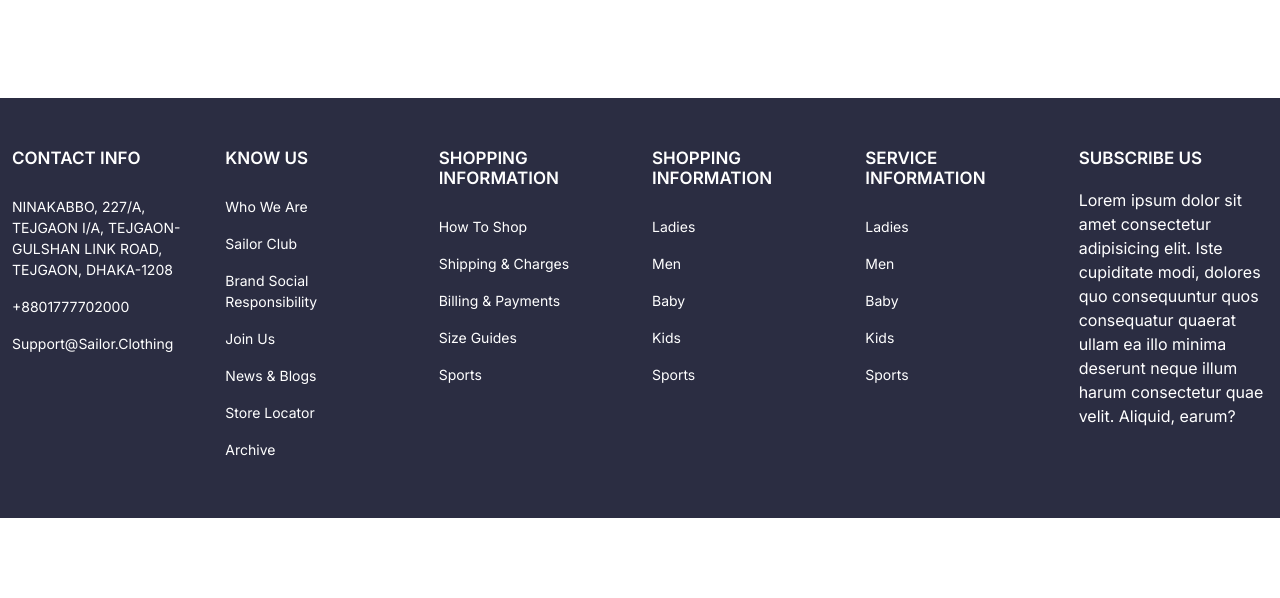
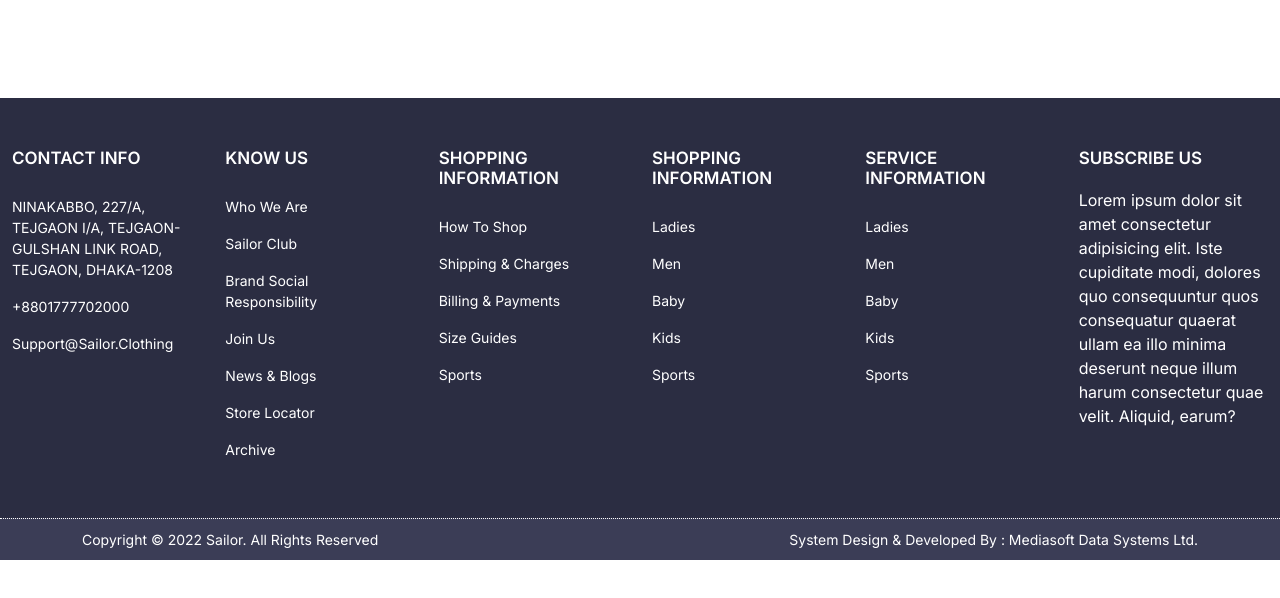
Before and after one commit to mediasoftbd/sailor-design, a plain HTML site: page index.html in a window 1280 px wide. Shown: the part 5266-5864 px from the top of the page. After the commit the page ends 5826 px from the top, so only its background shows below. Drawn offline with nearby package versions, Linux system fonts and the light colour scheme; a web font is replaced by a local one.

Commit message:
update full page

```diff
--- a/assets/scss/style.scss
+++ b/assets/scss/style.scss
@@ -904,7 +904,7 @@
 .footer-main {
   padding: 50px 0;
   background: $logo-blue;
-  margin-bottom: 100px;
+
   .footer-title {
     margin-bottom: 20px;
     h3 {
@@ -932,3 +932,17 @@
     }
   }
 }
+.copyright-main {
+  padding: 10px 0;
+  background: #3b3d56;
+  border-top: 1px dotted #fff;
+  p.copyright {
+    margin-bottom: 0;
+    color: #fff;
+    font-size: 14px;
+    text-transform: capitalize;
+    a {
+      color: #fff;
+    }
+  }
+}
--- a/index.html
+++ b/index.html
@@ -2948,6 +2948,22 @@
       </div>
     </div>
   </footer>
+  <section class="copyright-main">
+    <div class="container">
+      <div class="row">
+        <div class="col-xs-12 col-sm-12 col-md-6 col-lg-6">
+          <p class="copyright">Copyright ©
+            <script>document.write(new Date().getFullYear())</script> Sailor. All rights reserved
+          </p>
+        </div>
+        <div class="col-xs-12 col-sm-12 col-md-6 col-lg-6">
+          <p class="copyright text-end"> system design & developed by : <a href="https://mediasoftbd.com/"
+              target="_blank">Mediasoft Data Systems Ltd.</a>
+          </p>
+        </div>
+      </div>
+    </div>
+  </section>
 
   <script src="https://cdn.jsdelivr.net/npm/@popperjs/core@2.11.6/dist/umd/popper.min.js"></script>
   <script src="./assets/js/jquery-3.6.1.min.js"></script>
```
Also changed, not shown: assets/scss/style.css, 1 other file.
